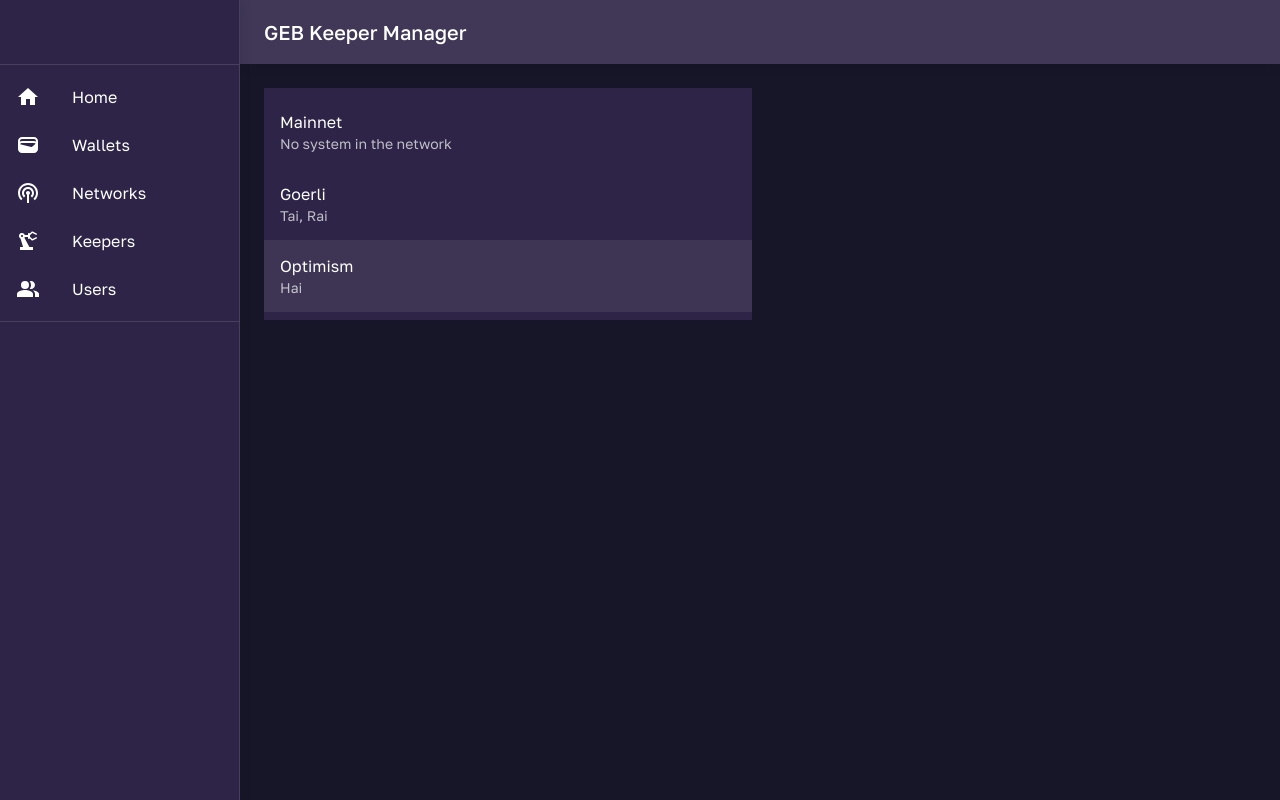
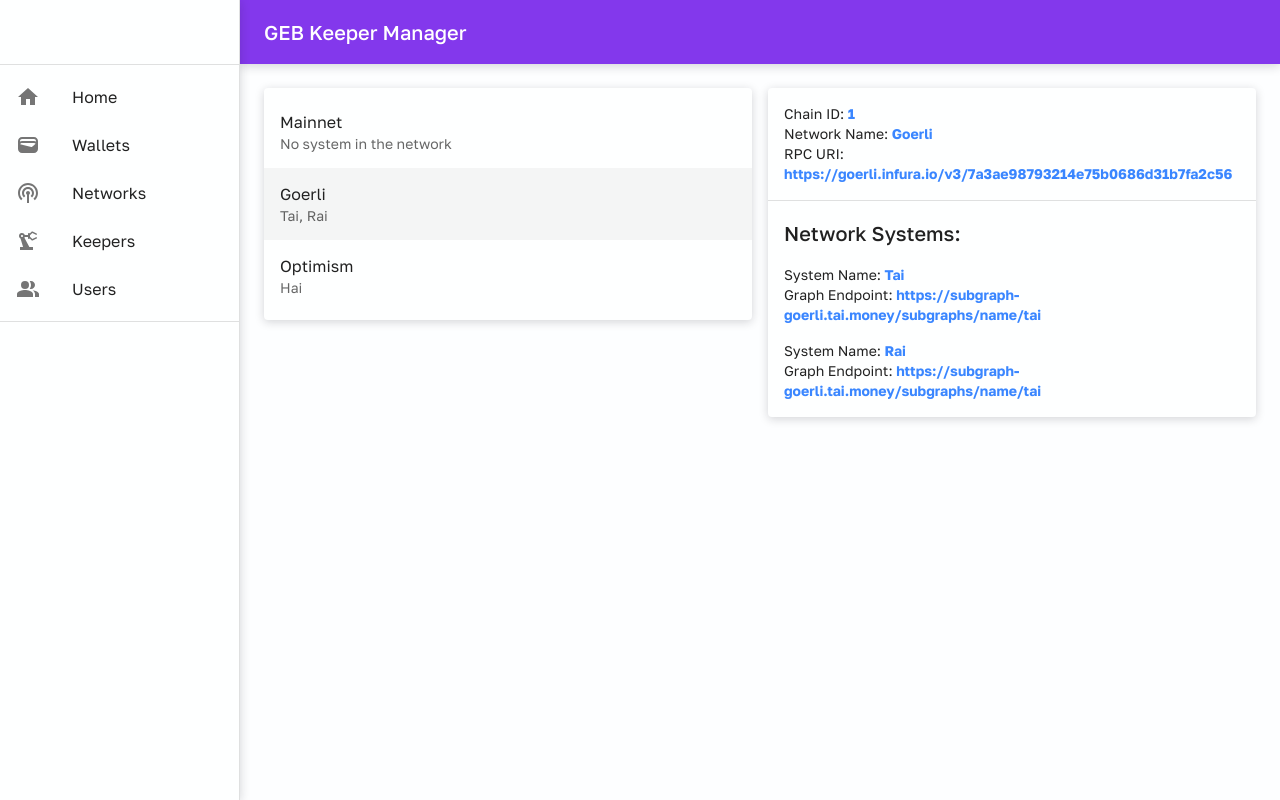
Before and after one commit to aj-maz/GEB-Keeper-Manager-client, a Next.js app: page /networks in a window 1280 px wide. Built offline with nearby package versions, Linux system fonts and the light colour scheme.

Commit message:
network info added

```diff
--- /dev/null
+++ b/components/atoms/InfoRow.js
@@ -0,0 +1,24 @@
+/* eslint-disable react/react-in-jsx-scope -- Unaware of jsxImportSource */
+/** @jsxImportSource @emotion/react */
+import { css } from "@emotion/react";
+import { Typography } from "@mui/material";
+
+const InfoRow = ({ label, value }) => {
+  return (
+    <Typography variant="body2">
+      {label}:{" "}
+      <span
+        css={(theme) =>
+          css`
+            color: ${theme.palette.secondary.main};
+            font-weight: bold;
+          `
+        }
+      >
+        {value}
+      </span>
+    </Typography>
+  );
+};
+
+export default InfoRow;
--- /dev/null
+++ b/components/atoms/PaddedContainer.js
@@ -0,0 +1,17 @@
+/* eslint-disable react/react-in-jsx-scope -- Unaware of jsxImportSource */
+/** @jsxImportSource @emotion/react */
+import { css } from "@emotion/react";
+
+const PaddedContainer = ({ padding = 1, children }) => {
+  return (
+    <div
+      css={css`
+        padding: ${padding}em;
+      `}
+    >
+      {children}
+    </div>
+  );
+};
+
+export default PaddedContainer;
--- a/components/atoms/index.js
+++ b/components/atoms/index.js
@@ -1,3 +1,5 @@
 import PointerRow from "./PointerRow";
+import PaddedContainer from "./PaddedContainer";
+import InfoRow from "./InfoRow";
 
-export { PointerRow };
+export { PointerRow, PaddedContainer, InfoRow };
--- a/components/molecules/index.js
+++ b/components/molecules/index.js
@@ -3,4 +3,6 @@
 
 import WalletRow from "./wallets/WalletRow";
 
-export { Header, Navbar, WalletRow };
+import NetworkDetails from "./networks/NetworkDetails";
+
+export { Header, Navbar, WalletRow, NetworkDetails };
--- /dev/null
+++ b/components/molecules/networks/NetworkDetails.js
@@ -0,0 +1,13 @@
+import { PaddedContainer, InfoRow } from "../../atoms";
+
+const NetworkDetails = ({ network }) => {
+  return (
+    <PaddedContainer>
+      <InfoRow label="Chain ID" value={network.id} />
+      <InfoRow label="Network Name" value={network.name} />
+      <InfoRow label="RPC URI" value={network.rpc_uri} />
+    </PaddedContainer>
+  );
+};
+
+export default NetworkDetails;
--- a/components/organisms/index.js
+++ b/components/organisms/index.js
@@ -4,5 +4,12 @@
 import NewWalletButton from "./wallets/NewWalletButton";
 
 import NetworksList from "./networks/NetworksList";
+import NetworkInfo from "./networks/NetworkInfo";
 
-export { DashboardLayout, WalletsTable, NewWalletButton, NetworksList };
+export {
+  DashboardLayout,
+  WalletsTable,
+  NewWalletButton,
+  NetworksList,
+  NetworkInfo,
+};
--- /dev/null
+++ b/components/organisms/networks/NetworkInfo.js
@@ -0,0 +1,23 @@
+/* eslint-disable react/react-in-jsx-scope -- Unaware of jsxImportSource */
+/** @jsxImportSource @emotion/react */
+import { css } from "@emotion/react";
+import { Paper, Divider, Typography } from "@mui/material";
+import { PaddedContainer } from "../../atoms";
+
+import { NetworkDetails } from "../../molecules";
+import SystemsList from "./SystemsList";
+
+const NetworkInfo = ({ network }) => {
+  return (
+    <Paper sx={{ width: "100%" }}>
+      <NetworkDetails network={network} />
+      <Divider />
+      <PaddedContainer>
+        <Typography variant="h6">Network Systems:</Typography>
+        <SystemsList network={network} />
+      </PaddedContainer>
+    </Paper>
+  );
+};
+
+export default NetworkInfo;
--- a/components/organisms/networks/NetworksList.js
+++ b/components/organisms/networks/NetworksList.js
@@ -1,25 +1,22 @@
 /* eslint-disable react/react-in-jsx-scope -- Unaware of jsxImportSource */
 /** @jsxImportSource @emotion/react */
 import { css } from "@emotion/react";
-import * as React from "react";
-import Box from "@mui/material/Box";
-import List from "@mui/material/List";
-import ListItem from "@mui/material/ListItem";
-import ListItemButton from "@mui/material/ListItemButton";
-import ListItemIcon from "@mui/material/ListItemIcon";
-import ListItemText from "@mui/material/ListItemText";
-import Divider from "@mui/material/Divider";
-import InboxIcon from "@mui/icons-material/Inbox";
-import DraftsIcon from "@mui/icons-material/Drafts";
+import {
+  Paper,
+  ListItemText,
+  ListItemButton,
+  ListItem,
+  List,
+} from "@mui/material";
 
-const NetworksList = ({ selected, networks, loading, onSelect = () => {} }) => {
+const NetworksList = ({ selected, networks, onSelect = () => {} }) => {
   const systemsOfNetwork = (network) =>
     network.systems.length > 0
       ? network.systems.map((system) => system.name).join(", ")
       : "No system in the network";
 
   return (
-    <Box sx={{ width: "100%", bgcolor: "background.paper" }}>
+    <Paper sx={{ width: "100%" }}>
       <List>
         {networks.length > 0 ? (
           networks.map((network) => (
@@ -43,7 +40,7 @@
           </ListItem>
         )}
       </List>
-    </Box>
+    </Paper>
   );
 };
 
--- /dev/null
+++ b/components/organisms/networks/SystemsList.js
@@ -0,0 +1,34 @@
+/* eslint-disable react/react-in-jsx-scope -- Unaware of jsxImportSource */
+/** @jsxImportSource @emotion/react */
+import { css } from "@emotion/react";
+import { InfoRow } from "../../atoms";
+
+const NetworksList = ({ network }) => {
+  return (
+    <div>
+      {network.systems.length > 0 ? (
+        network.systems.map((system) => (
+          <div
+            key={system.name}
+            css={css`
+              margin-top: 1em;
+            `}
+          >
+            <InfoRow label="System Name" value={system.name} />
+            <InfoRow label="Graph Endpoint" value={system.graph_endpoint} />
+          </div>
+        ))
+      ) : (
+        <div
+          css={css`
+            margin-top: 1em;
+          `}
+        >
+          No system exists.
+        </div>
+      )}
+    </div>
+  );
+};
+
+export default NetworksList;
--- a/components/templates/Networks.js
+++ b/components/templates/Networks.js
@@ -2,7 +2,7 @@
 /** @jsxImportSource @emotion/react */
 import { css } from "@emotion/react";
 import { Grid } from "@mui/material";
-import { DashboardLayout, NetworksList } from "../organisms";
+import { DashboardLayout, NetworksList, NetworkInfo } from "../organisms";
 
 const Networks = () => {
   const networks = [
@@ -66,11 +66,20 @@
 
   const loading = false;
 
+  const selected = 1;
+
   return (
     <DashboardLayout>
       <Grid container spacing={2}>
         <Grid item md={6}>
-          <NetworksList networks={networks} loading={loading} selected={2} />
+          <NetworksList
+            networks={networks}
+            loading={loading}
+            selected={selected}
+          />
+        </Grid>
+        <Grid item md={6}>
+          <NetworkInfo network={networks[selected]} />
         </Grid>
       </Grid>
     </DashboardLayout>
--- a/pages/_app.js
+++ b/pages/_app.js
@@ -32,7 +32,7 @@
 const lightPalette = {
   mode: "light",
   primary: {
-    main: "#2192FF",
+    main: "#8338ec",
     paper: "#493E7F",
   },
   lavendar: {
@@ -40,11 +40,11 @@
     light: "#B3A8FF",
   },
   secondary: {
-    main: "#38E54D",
+    main: "#3a86ff",
   },
   background: {
-    default: "#F8F4EA",
-    paper: "#F8F4EA",
+    default: "#FDFEFF",
+    paper: "#FEFFFF",
   },
   error: {
     main: "#FF5E5B",
@@ -88,7 +88,7 @@
 function MyApp({ Component, pageProps }) {
   return (
     <DataProvider>
-      <ThemeProvider theme={theme(true)}>
+      <ThemeProvider theme={theme(false)}>
         <CssBaseline />
         <Component {...pageProps} />
       </ThemeProvider>
```
